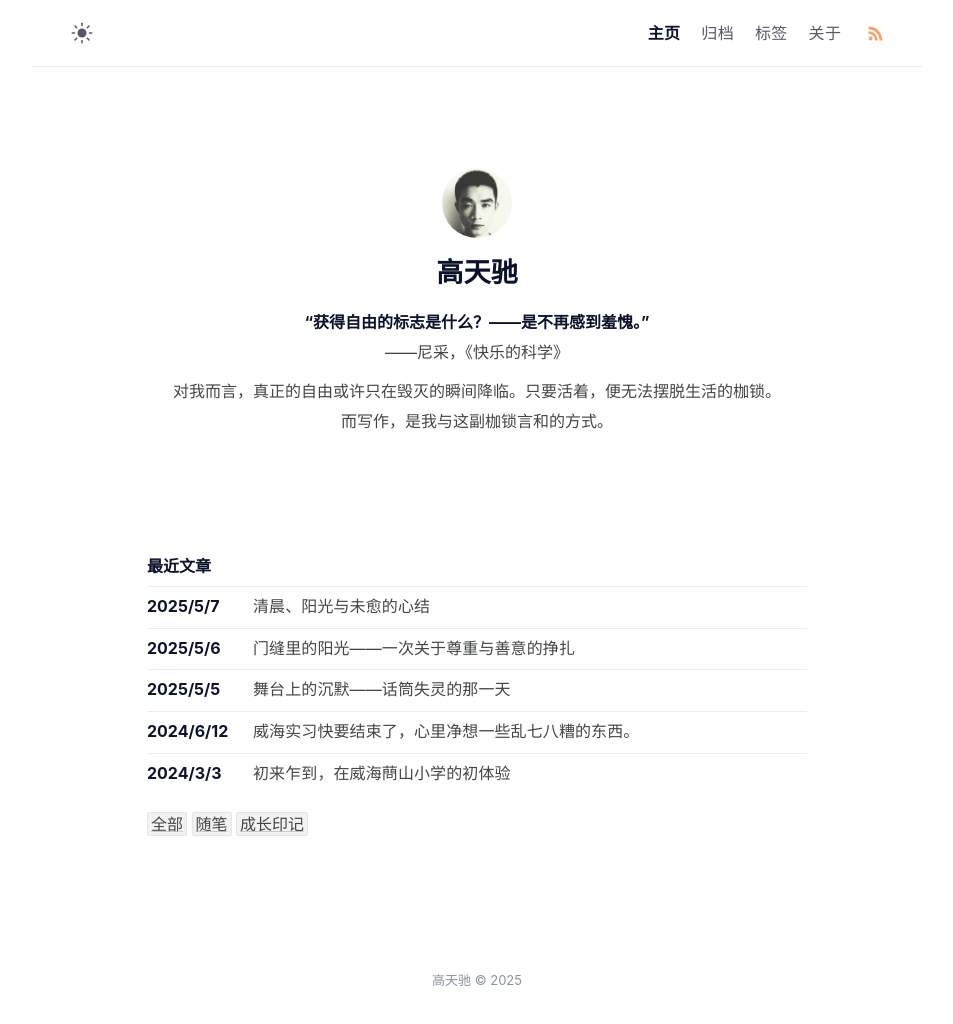
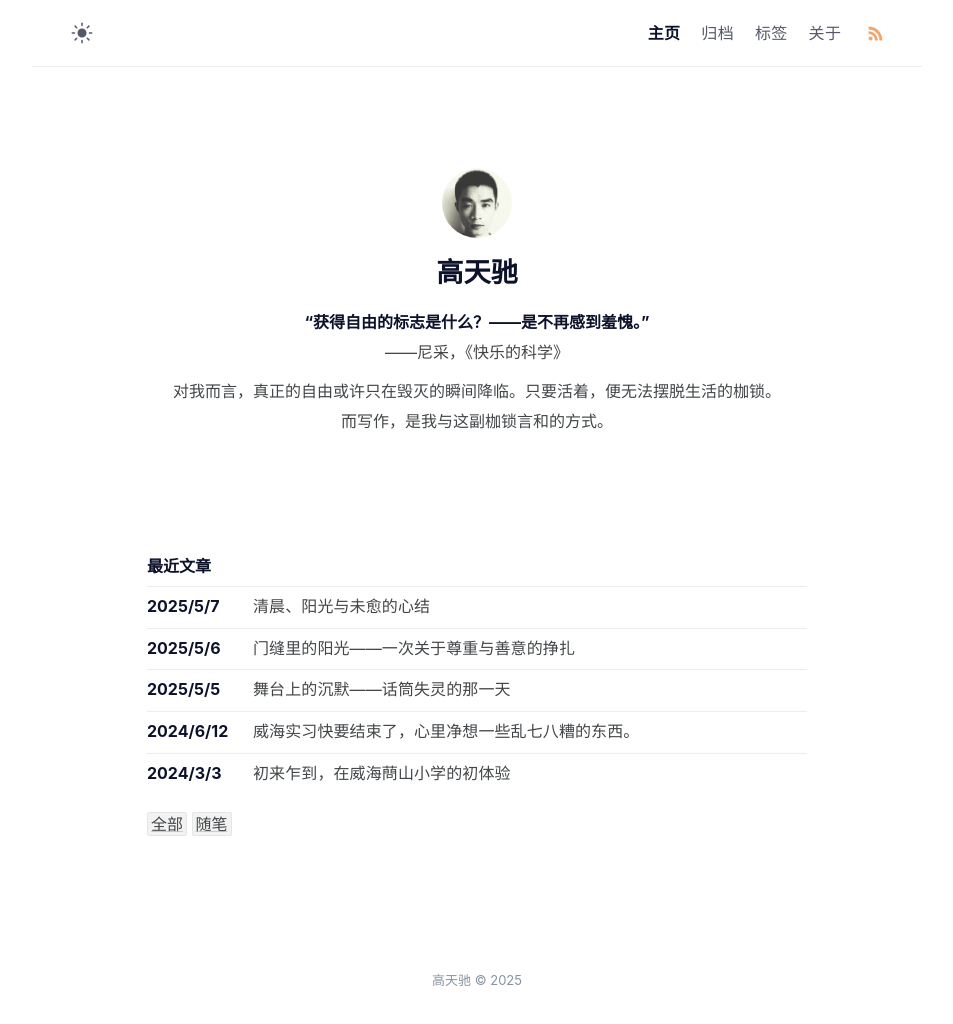
Before and after one commit to gaotianchi/gaotianchi.github.io, a Jekyll site: the page built from index.md, in a window 1280 px wide. Shown: the whole page, without its empty margins (163-1116 px from the left). Built offline with Jekyll 4.4.1, drawn with Linux system fonts in a browser that asks for light colours.

Commit message:
vault backup: 2025-05-07 16:55:31

```diff
--- a/_posts/2025-05-05-the-silent-moment-on-stage.md
+++ b/_posts/2025-05-05-the-silent-moment-on-stage.md
@@ -9,7 +9,7 @@ layout: post
 modifiedAt: 2025-05-05 09:01:59
 showImage: true
 tags:
-  - 成长印记
+  - 随笔
 title: 舞台上的沉默——话筒失灵的那一天
 ---
 
--- a/_posts/2025-05-06-sunlight-through-the-door-gap.md
+++ b/_posts/2025-05-06-sunlight-through-the-door-gap.md
@@ -15,7 +15,7 @@ layout: post
 modifiedAt: 2025-05-06 10:00:21
 showImage: true
 tags:
-  - 成长印记
+  - 随笔
 title: 门缝里的阳光——一次关于尊重与善意的挣扎
 ---
 
```
